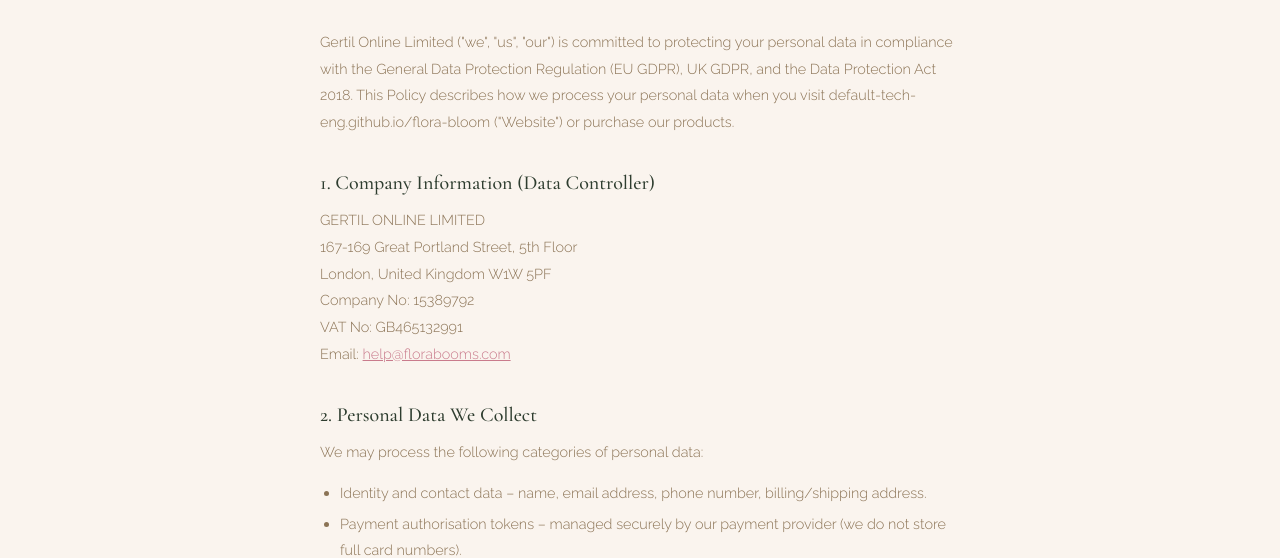
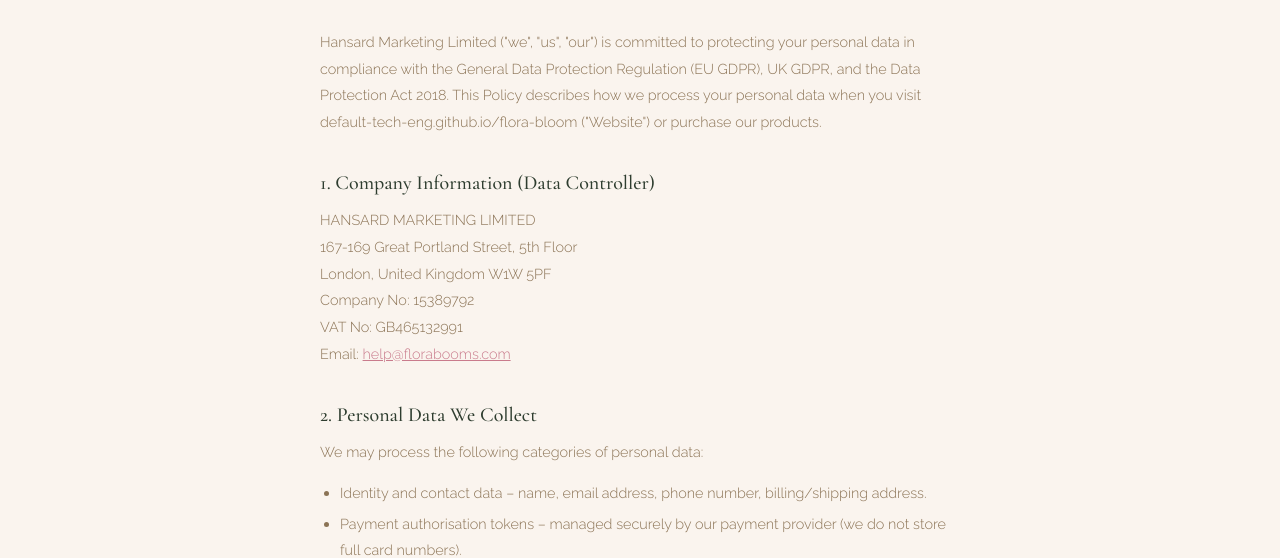
Before and after one commit to default-tech-eng/flora-bloom-with-photos, a plain HTML site: page privacy.html in a window 1280 px wide. Shown: the part 243-801 px from the top of the page. Drawn offline with nearby package versions, Linux system fonts and the light colour scheme.

Commit message:
Update corp name to Hansard Marketing Limited

```diff
--- a/privacy.html
+++ b/privacy.html
@@ -95,10 +95,10 @@
     <div class="policy-label">Legal</div>
     <h1>Privacy Policy</h1>
 
-    <p>Gertil Online Limited ("we", "us", "our") is committed to protecting your personal data in compliance with the General Data Protection Regulation (EU GDPR), UK GDPR, and the Data Protection Act 2018. This Policy describes how we process your personal data when you visit default-tech-eng.github.io/flora-bloom ("Website") or purchase our products.</p>
+    <p>Hansard Marketing Limited ("we", "us", "our") is committed to protecting your personal data in compliance with the General Data Protection Regulation (EU GDPR), UK GDPR, and the Data Protection Act 2018. This Policy describes how we process your personal data when you visit default-tech-eng.github.io/flora-bloom ("Website") or purchase our products.</p>
 
     <h2>1. Company Information (Data Controller)</h2>
-    <p>GERTIL ONLINE LIMITED<br>
+    <p>HANSARD MARKETING LIMITED<br>
     167-169 Great Portland Street, 5th Floor<br>
     London, United Kingdom W1W 5PF<br>
     Company No: 15389792<br>
```
